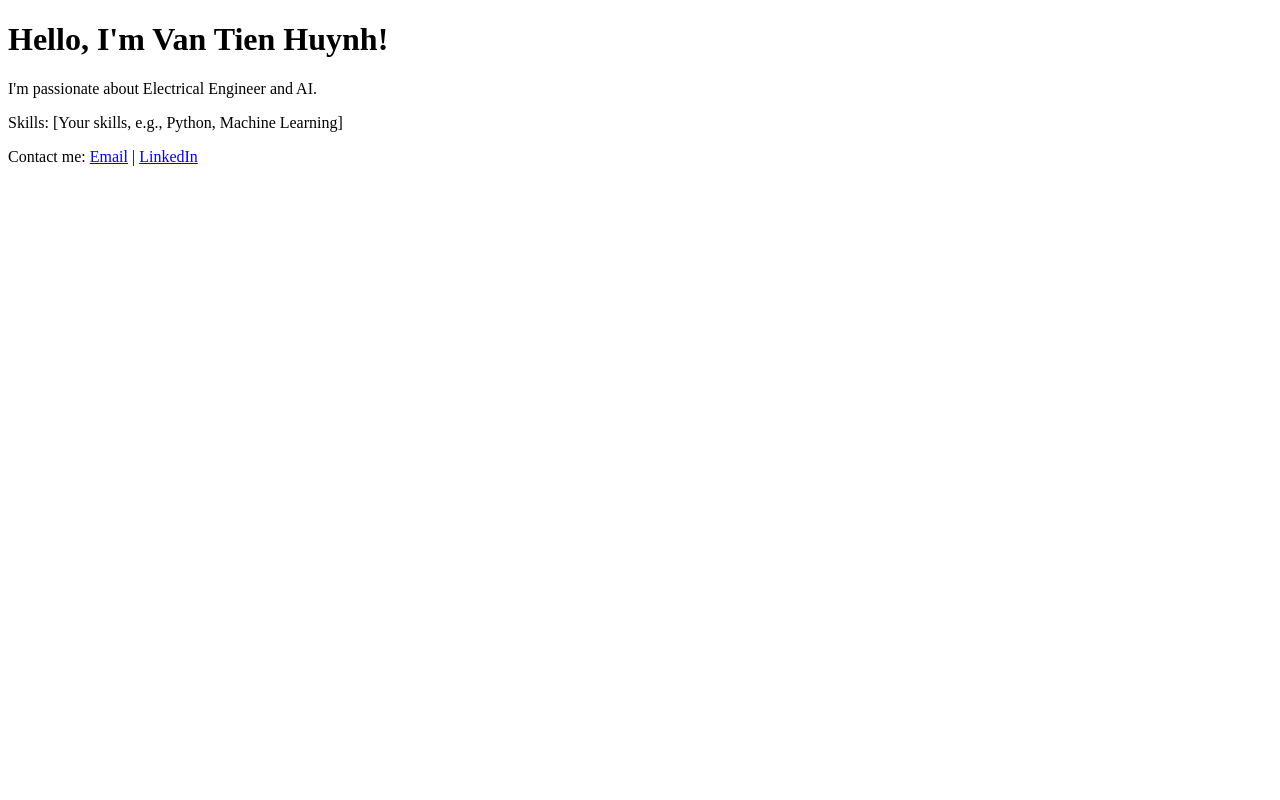
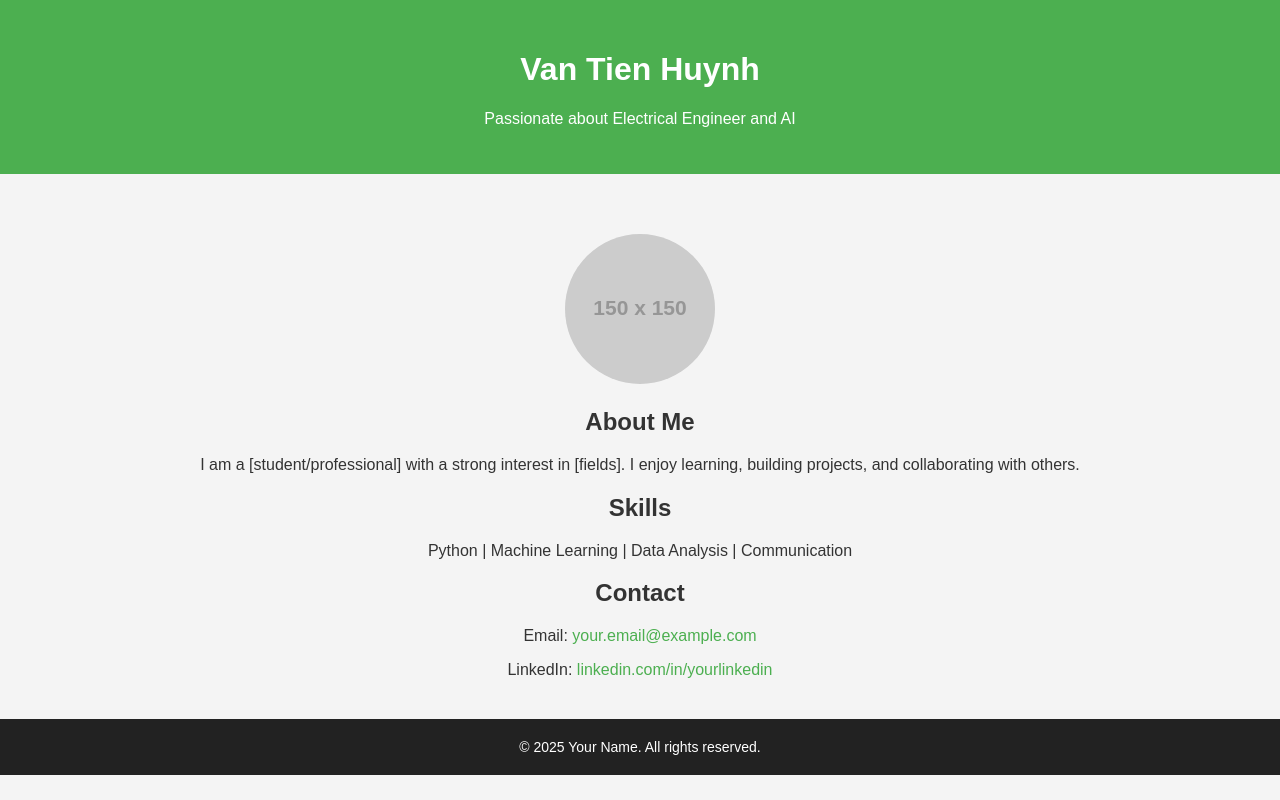
Before and after one commit to tienhuynh96/tienhuynh96.github.io, a plain HTML site: page index.html in a window 1280 px wide. Drawn offline with Linux system fonts and the light colour scheme; placeholder pictures from the web are drawn by us.

Commit message:
Update index.html

```diff
--- a/index.html
+++ b/index.html
@@ -3,12 +3,62 @@
 <head>
     <meta charset="UTF-8">
     <meta name="viewport" content="width=device-width, initial-scale=1.0">
-    <title>Your Name</title>
+    <title>Your Name - Personal Website</title>
+    <style>
+        body {
+            font-family: Arial, sans-serif;
+            margin: 0;
+            padding: 0;
+            background-color: #f4f4f4;
+            color: #333;
+            text-align: center;
+        }
+        header {
+            background-color: #4CAF50;
+            color: white;
+            padding: 30px 0;
+        }
+        section {
+            margin: 40px;
+        }
+        footer {
+            background-color: #222;
+            color: white;
+            padding: 20px 0;
+            font-size: 14px;
+        }
+        img {
+            width: 150px;
+            border-radius: 50%;
+            margin-top: 20px;
+        }
+        a {
+            color: #4CAF50;
+            text-decoration: none;
+        }
+    </style>
 </head>
 <body>
-    <h1>Hello, I'm Van Tien Huynh!</h1>
-    <p>I'm passionate about Electrical Engineer and AI.</p>
-    <p>Skills: [Your skills, e.g., Python, Machine Learning]</p>
-    <p>Contact me: <a href="mailto:your.email@example.com">Email</a> | <a href="https://www.linkedin.com/in/yourlinkedin">LinkedIn</a></p>
+    <header>
+        <h1>Van Tien Huynh</h1>
+        <p>Passionate about Electrical Engineer and AI</p>
+    </header>
+
+    <section>
+        <img src="https://via.placeholder.com/150" alt="Your photo">
+        <h2>About Me</h2>
+        <p>I am a [student/professional] with a strong interest in [fields]. I enjoy learning, building projects, and collaborating with others.</p>
+
+        <h2>Skills</h2>
+        <p>Python | Machine Learning | Data Analysis | Communication</p>
+
+        <h2>Contact</h2>
+        <p>Email: <a href="mailto:your.email@example.com">your.email@example.com</a></p>
+        <p>LinkedIn: <a href="https://www.linkedin.com/in/yourlinkedin" target="_blank">linkedin.com/in/yourlinkedin</a></p>
+    </section>
+
+    <footer>
+        &copy; 2025 Your Name. All rights reserved.
+    </footer>
 </body>
 </html>
```
